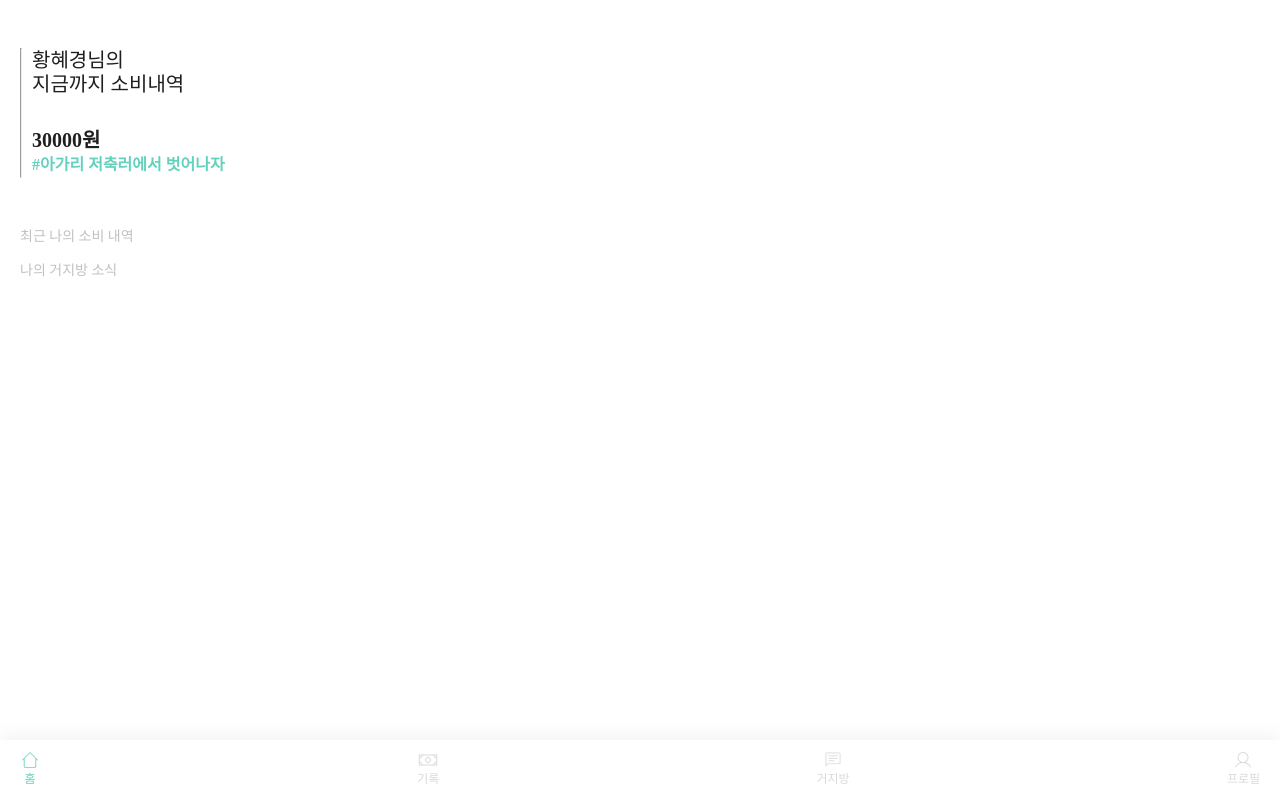
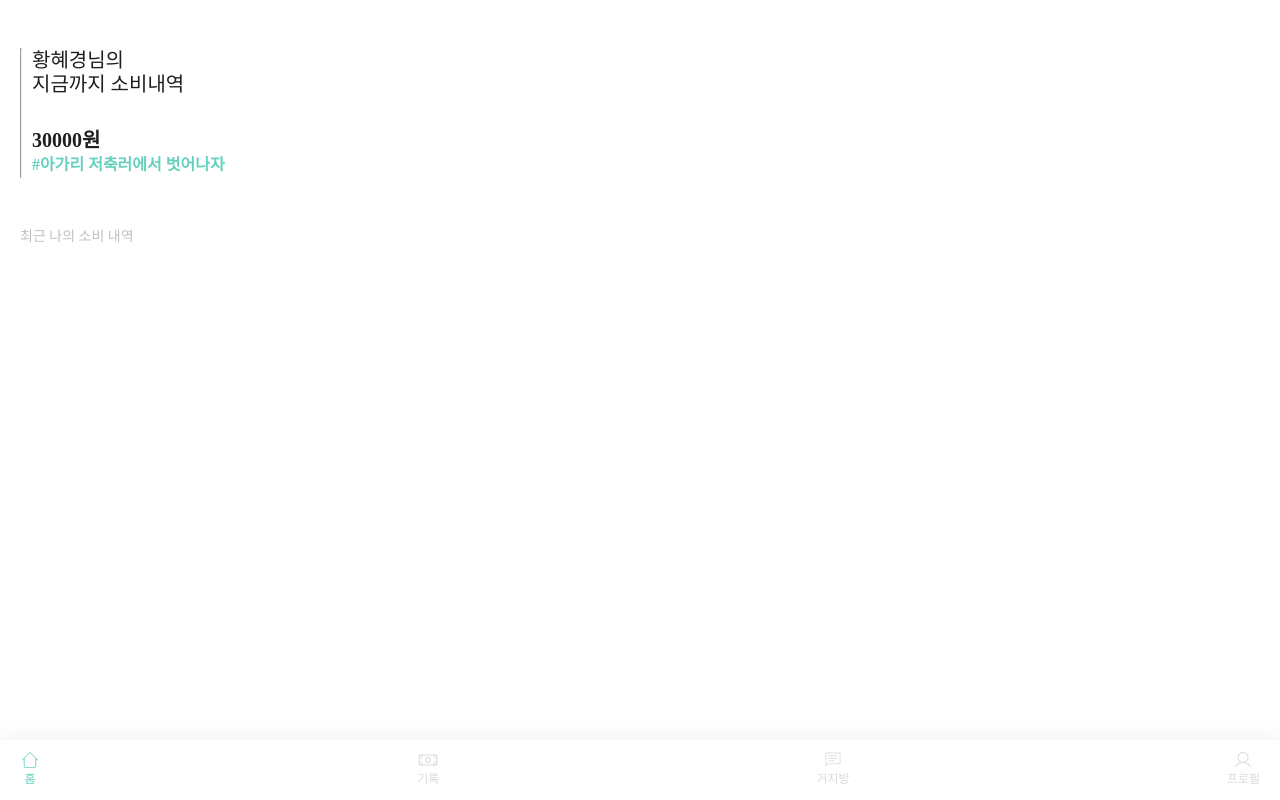
Before and after one commit to hyeg0121/WGJ-React, a React (Create React App) app: page /home in a window 1280 px wide. Built offline with nearby package versions, Linux system fonts and the light colour scheme; no server answers; a web font is replaced by a local one.

Commit message:
fix: SectionTitle 제거

```diff
--- a/src/pages/Home.tsx
+++ b/src/pages/Home.tsx
@@ -10,7 +10,6 @@ export default function Home() {
       <SectionTitle title="최근 나의 소비 내역" />
       <PurchaseHistoryList />
       <BottomNav currentMenu="home" />
-      <SectionTitle title="나의 거지방 소식" />
     </>
   )
 }
```
